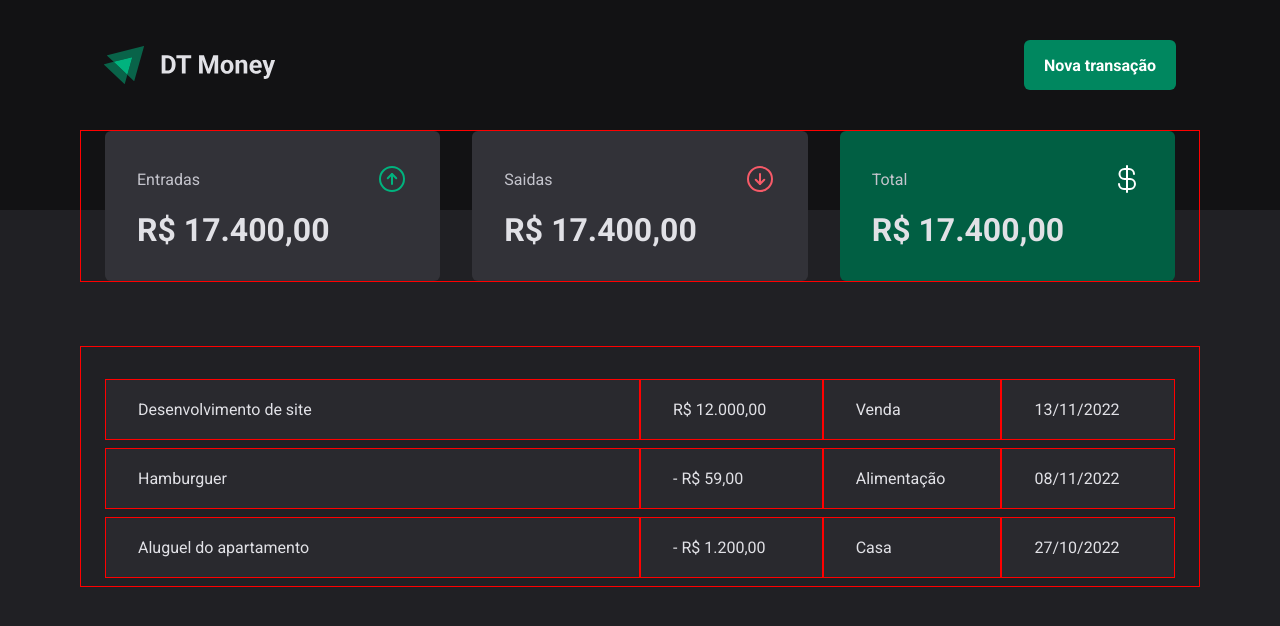
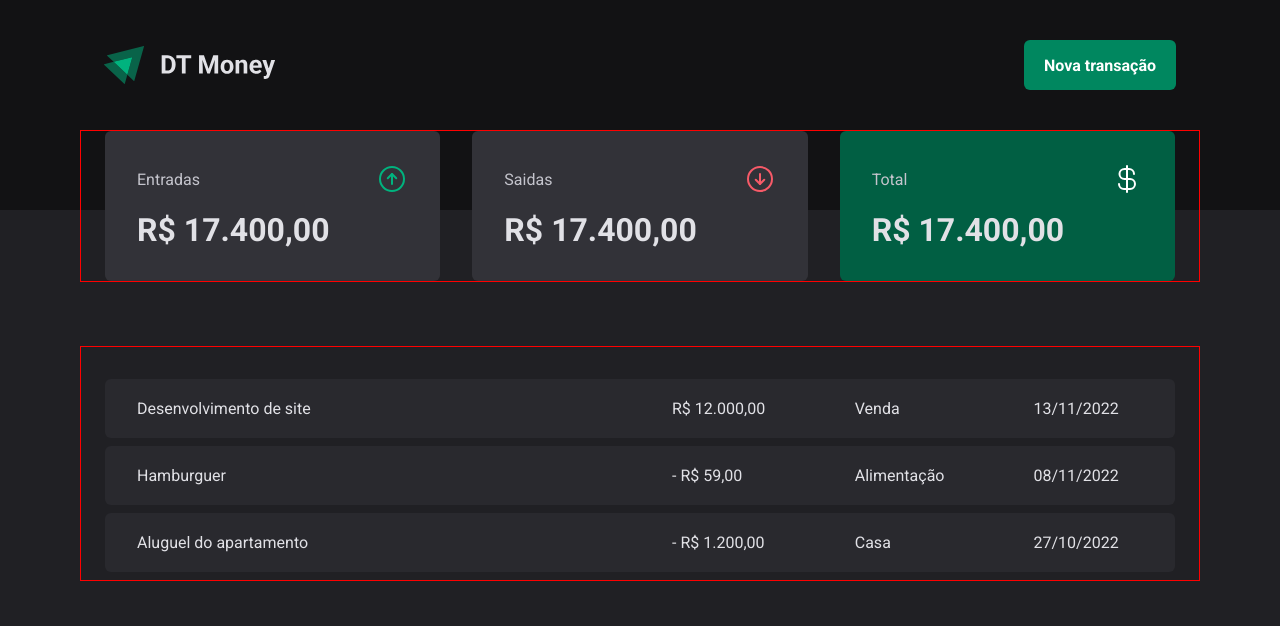
Before and after one commit to EbersonSilva/03-dt-money, a React (Vite) app: page / in a window 1280 px wide. Shown: the top 626 px of the page. Built offline with nearby package versions, Linux system fonts and the light colour scheme.

Commit message:
Borda da tabela arredondada

```diff
--- a/src/pages/Transactions/styles.ts
+++ b/src/pages/Transactions/styles.ts
@@ -17,8 +17,18 @@
   margin-top: 1.5rem;
 
   td{
-    border: 1px solid red;
+
     padding: 1.25rem 2rem;
-    background: ${props => props.theme["gray-700"]}
+    background: ${props => props.theme["gray-700"]};
+
+    &:first-child {
+      border-top-left-radius: 6px;
+      border-bottom-left-radius: 6px;
+    }
+
+    &:last-child {
+      border-top-right-radius: 6px;
+      border-bottom-right-radius:6px ;
+    }
   }
 `
```
